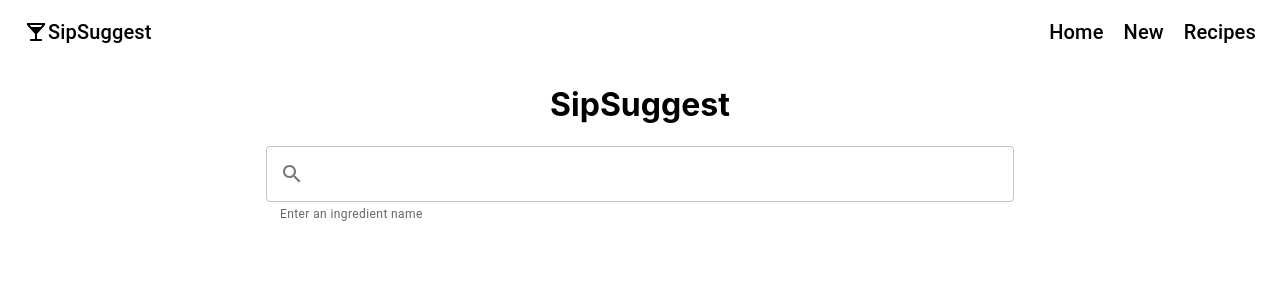
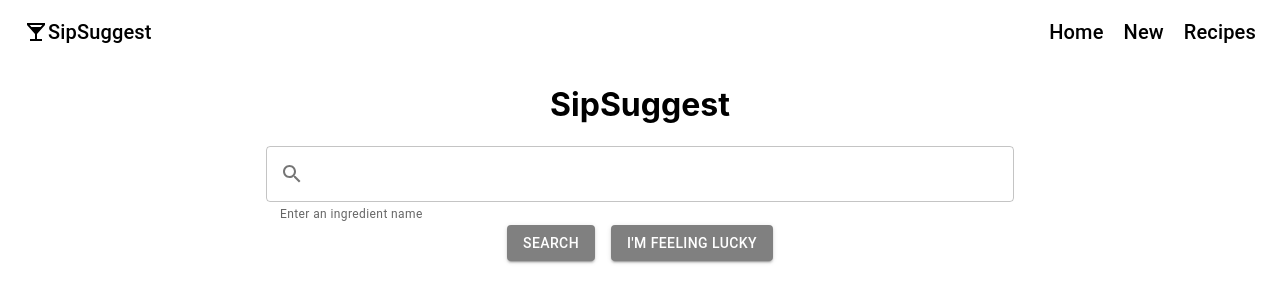
Before and after one commit to Th-429B/SipSuggest, a React (Create React App) app in the folder sipsuggest_frontend/: page / in a window 1280 px wide. Shown: the top 302 px of the page. Built offline with nearby package versions, Linux system fonts and the light colour scheme.

Commit message:
Add buttons for search and random

```diff
--- a/sipsuggest_frontend/src/components/bar.js
+++ b/sipsuggest_frontend/src/components/bar.js
@@ -3,15 +3,17 @@ import Box from '@mui/material/Box';
 import TextField from '@mui/material/TextField';
 import SearchIcon from '@mui/icons-material/Search';
 import InputAdornment from '@mui/material/InputAdornment';
-import { Typography } from '@mui/material';
+import { Button, Typography } from '@mui/material';
 
 
-function Bar( {onSearchTextChange} ) {
+function Bar( {onSearchTextChange, onClickSearchButton, onClickRandomButton} ) {
 
   return (
     <Box
       sx={{
-        // width: '100%',
+        display:'flex',
+        flexDirection:'column',
+        alignItems:'center'
       }}
     >
       <TextField id="outlined-basic" variant="outlined"
@@ -31,6 +33,10 @@ function Bar( {onSearchTextChange} ) {
         }}
         helperText='Enter an ingredient name'
       />
+      <Box sx={{display:'flex', justifyContent:'space-around', gap:'16px'}}>
+        <Button variant='contained' sx={{background:'grey'}} onClick={onClickSearchButton}>Search</Button>
+        <Button variant='contained' sx={{background:'grey'}} onClick={onClickRandomButton}>I'm Feeling Lucky</Button>
+      </Box>
     </Box>
   );
 }
```
